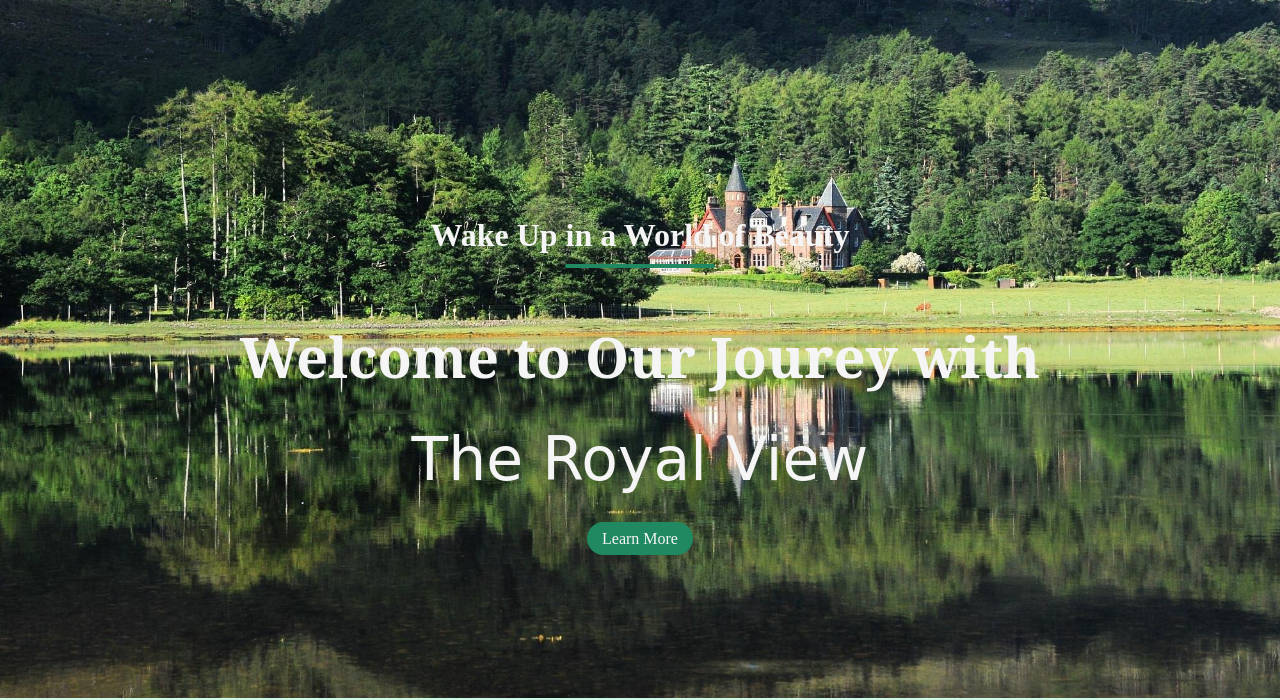
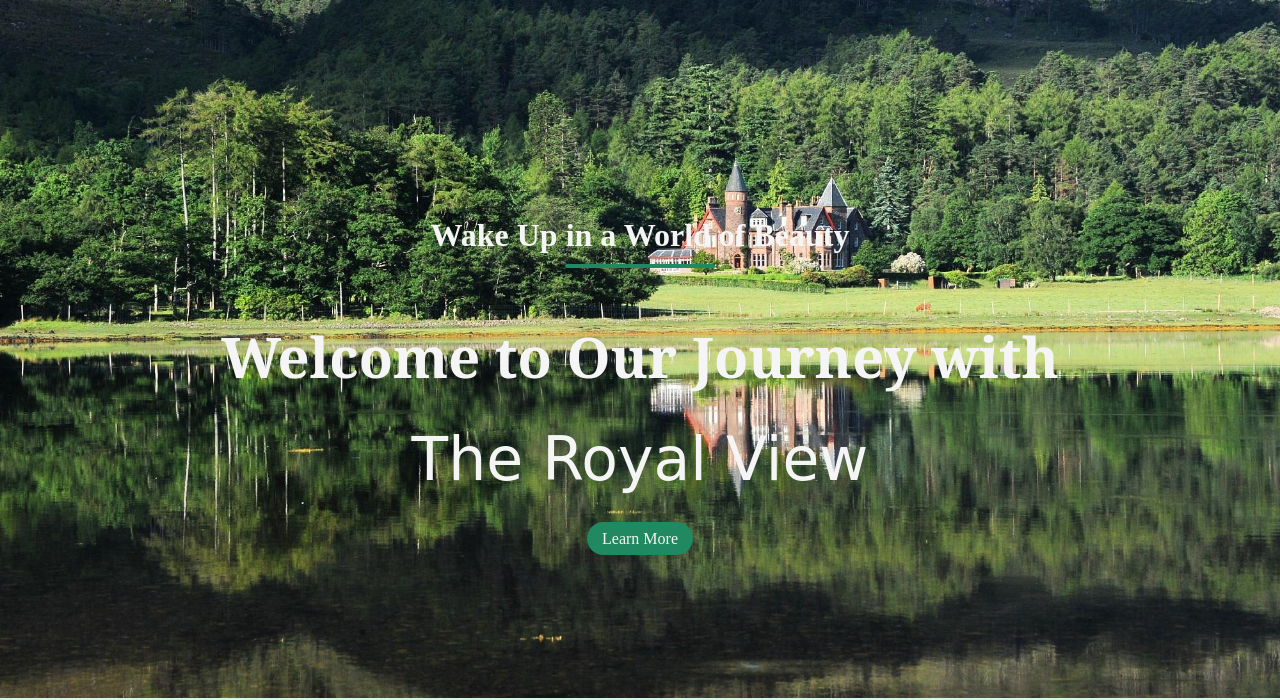
Before and after one commit to AvishkaPramudithaFernando/WDOS1, a plain HTML site: page index.html in a window 1280 px wide. Shown: the part 102-802 px from the top of the page. Drawn offline with Linux system fonts and the light colour scheme; a web font is replaced by a local one.

Commit message:
Update index.html

```diff
--- a/index.html
+++ b/index.html
@@ -42,7 +42,7 @@
         <div class="header-content">
             <h2>Wake Up in a World of Beauty</h2>
             <div class="line"></div>
-            <h1>Welcome to Our Jourey with</h1>
+            <h1>Welcome to Our Journey with</h1>
             <a  href="index.html" class="name">The Royal View</a><br><br>
             <a class="ctn" href="#learn-more">Learn More</a>
             </div>
```
